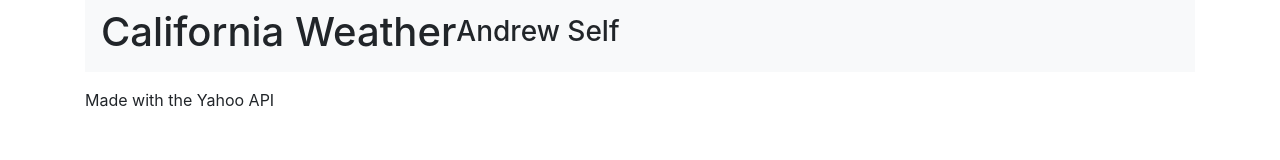
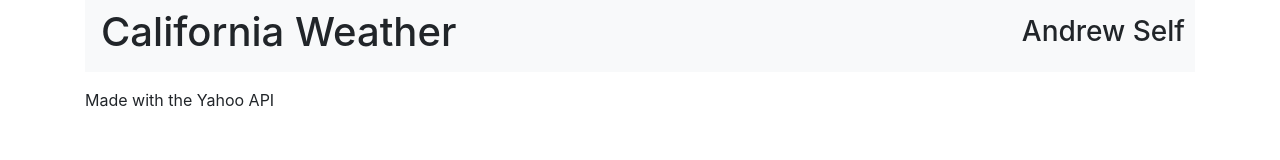
Before and after one commit to andrewwself/YahooWeatherApp, a plain HTML site: page index.html in a window 1280 px wide. Drawn offline with nearby package versions, Linux system fonts and the light colour scheme; no server answers.

Commit message:
Fix bug in html

```diff
--- a/index.html
+++ b/index.html
@@ -6,7 +6,7 @@
     <title>Yahoo Weather App</title>
     <!--bootstrap-->
     <link href="https://maxcdn.bootstrapcdn.com/bootstrap/4.0.0/css/bootstrap.min.css" rel="stylesheet" type="text/css">
-    <link href="style1.css" rel="stylesheet" type="text/css">
+    <link href="style.css" rel="stylesheet" type="text/css">
 
   </head>
 
@@ -26,6 +26,7 @@
       <p>Made with the Yahoo API</p>
     </footer>
 
+    <script src="https://ajax.googleapis.com/ajax/libs/angularjs/1.5.6/angular.min.js"></script>
     <script src="http://code.jquery.com/jquery-2.0.3.min.js"></script>
     <script src="https://maxcdn.bootstrapcdn.com/bootstrap/4.0.0/js/bootstrap.min.js"></script>
     <script src="app.js"></script>
```
